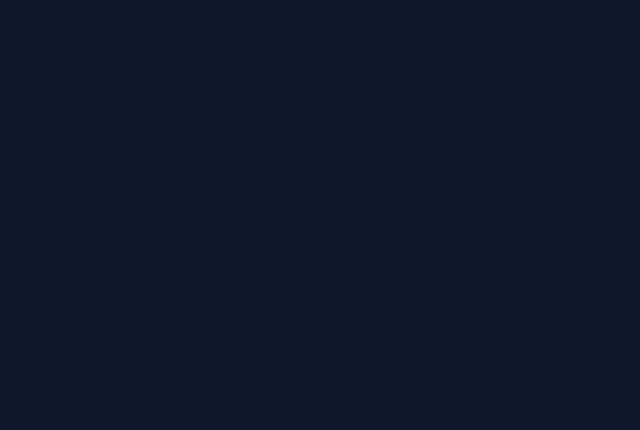
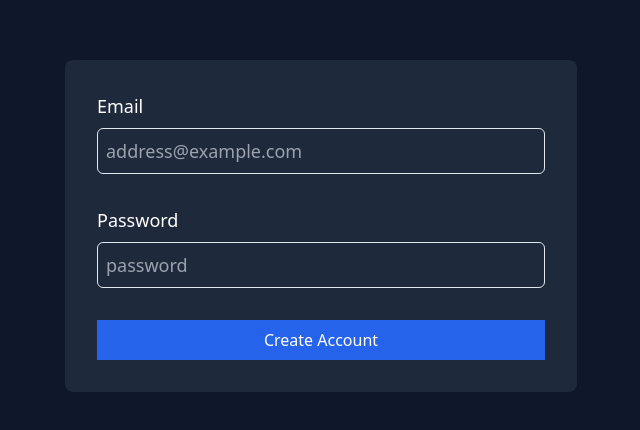
Before and after one commit to krystiano13/heatmapper, a React (Vite) app in the folder client/: page /register in a window 1280 px wide. Shown: the part 174-604 px from the top of the page, without its empty margins (319-959 px from the left). Built offline with nearby package versions, Linux system fonts and the light colour scheme.

Commit message:
create view for register

```diff
--- /dev/null
+++ b/client/src/components/Form.tsx
@@ -0,0 +1,40 @@
+interface Props {
+  mode: "login" | "register";
+}
+
+export const Form: React.FC<Props> = ({ mode }) => {
+  return (
+    <form className="flex flex-col gap-8 bg-slate-800 p-8 rounded-lg w-full max-w-[90%] sm:max-w-[26rem] md:max-w-[32rem]">
+      <div className="flex flex-col gap-2">
+        <label className="text-white text-lg" htmlFor="email">
+          Email
+        </label>
+        <input
+          className="p-2 text-white text-lg outline-none bg-transparent border-[1px] border-slate-200 rounded-md"
+          type="email"
+          name="email"
+          placeholder="address@example.com"
+          required
+        />
+      </div>
+      <div className="flex flex-col gap-2">
+        <label className="text-white text-lg" htmlFor="password">
+          Password
+        </label>
+        <input
+          className="p-2 text-white text-lg outline-none bg-transparent border-[1px] border-slate-200 rounded-md"
+          type="password"
+          name="password"
+          placeholder="password"
+          required
+        />
+      </div>
+      <button
+        className="bg-blue-600 text-white p-2 pl-6 pr-6 hover:bg-blue-500 transition-colors cursor-pointer"
+        type="submit"
+      >
+        {mode === "login" ? "Log In" : "Create Account"}
+      </button>
+    </form>
+  );
+};
--- a/client/src/views/Login.tsx
+++ b/client/src/views/Login.tsx
@@ -1,38 +1,9 @@
+import { Form } from "../components/Form";
+
 export function Login() {
   return (
     <div className="w-full h-full flex flex-col justify-center items-center">
-      <form className="flex flex-col gap-8 bg-slate-800 p-8 rounded-lg w-full max-w-[90%] sm:max-w-[26rem] md:max-w-[32rem]">
-        <div className="flex flex-col gap-2">
-          <label className="text-white text-lg" htmlFor="email">
-            Email
-          </label>
-          <input
-            className="p-2 text-white text-lg outline-none bg-transparent border-[1px] border-slate-200 rounded-md"
-            type="email"
-            name="email"
-            placeholder="address@example.com"
-            required
-          />
-        </div>
-        <div className="flex flex-col gap-2">
-          <label className="text-white text-lg" htmlFor="password">
-            Password
-          </label>
-          <input
-            className="p-2 text-white text-lg outline-none bg-transparent border-[1px] border-slate-200 rounded-md"
-            type="password"
-            name="password"
-            placeholder="password"
-            required
-          />
-        </div>
-        <button
-          className="bg-blue-600 text-white p-2 pl-6 pr-6 hover:bg-blue-500 transition-colors cursor-pointer"
-          type="submit"
-        >
-          Log In
-        </button>
-      </form>
+      <Form mode="login" />
     </div>
   );
 }
--- a/client/src/views/Register.tsx
+++ b/client/src/views/Register.tsx
@@ -1,3 +1,9 @@
+import { Form } from "../components/Form";
+
 export function Register() {
-  return <></>;
+  return (
+    <div className="w-full h-full flex flex-col justify-center items-center">
+      <Form mode="register" />
+    </div>
+  );
 }
```
